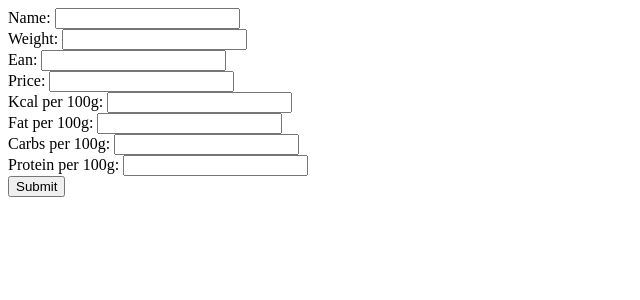
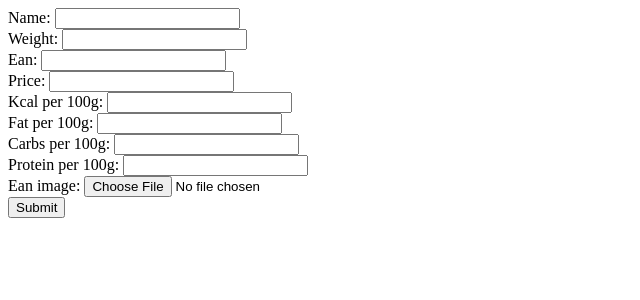
Before and after one commit to konsou/food-info, a Django app: page /new-food-item/ in a window 1280 px wide. Shown: the top 300 px of the page, without its empty margins (0-640 px from the left). Run offline with Django 5.2, Linux system fonts and the light colour scheme.

Commit message:
Add reading EAN from image

```diff
--- a/food_info/food_info/forms.py
+++ b/food_info/food_info/forms.py
@@ -1,9 +1,40 @@
-from django.forms import ModelForm
+import tempfile
 
+from django.core.exceptions import ValidationError
+from django.forms import ModelForm, ImageField
+
+from .barcode import read_barcode
 from .models import FoodItem
 
 
 class FoodItemForm(ModelForm):
+    def __init__(self, *args, **kwargs):
+        super().__init__(*args, **kwargs)
+        self.fields['ean'].required = False
+
     class Meta:
         model = FoodItem
         fields = "__all__"
+    ean_image = ImageField(required=False)
+
+
+    def clean(self):
+        cleaned_data = super().clean()
+
+        if cleaned_data.get('ean'):
+            return cleaned_data
+
+        if not cleaned_data.get('ean_image'):
+            raise ValidationError("EAN or EAN image must be provided")
+
+        with tempfile.NamedTemporaryFile() as tmp:
+            for chunk in self.cleaned_data["ean_image"].chunks():
+                tmp.write(chunk)
+
+            try:
+                ean = read_barcode(tmp.name)
+            except (ValueError, OSError):
+                raise ValidationError("Invalid barcode")
+
+            self.cleaned_data["ean"] = ean
+            return self.cleaned_data
--- a/food_info/food_info/settings.py
+++ b/food_info/food_info/settings.py
@@ -25,7 +25,7 @@ SECRET_KEY = 'django-insecure-*k9p5%8b=64*-_q56)kam6hv%p_j^h-$fpbg41rw7(8!wpcek&
 # SECURITY WARNING: don't run with debug turned on in production!
 DEBUG = True
 
-ALLOWED_HOSTS = []
+ALLOWED_HOSTS = ['192.168.13.111']
 
 
 # Application definition
--- a/food_info/food_info/templates/new-food-item.html
+++ b/food_info/food_info/templates/new-food-item.html
@@ -12,7 +12,7 @@
 </head>
 <body>
 {% block content %}
-    <form action="/new-food-item/" method="post">
+    <form enctype="multipart/form-data" action="/new-food-item/" method="post">
         {% csrf_token %}
         {{ form }}
         <input type="submit" value="Submit">
--- a/food_info/food_info/views.py
+++ b/food_info/food_info/views.py
@@ -12,7 +12,7 @@ class FoodItemListView(ListView):
 
 def new_food_item(request):
     if request.method == "POST":
-        form = FoodItemForm(request.POST)
+        form = FoodItemForm(request.POST, request.FILES)
         if form.is_valid():
             form.save()
             return HttpResponseRedirect("/")
--- a/requirements.txt
+++ b/requirements.txt
@@ -1 +1,4 @@
 Django~=5.2
+pillow
+opencv-python
+pyzbar  # requires libzbar0 os package
```
Also changed, not shown: food_info/food_info/barcode.py (added, +13 -0 lines).
